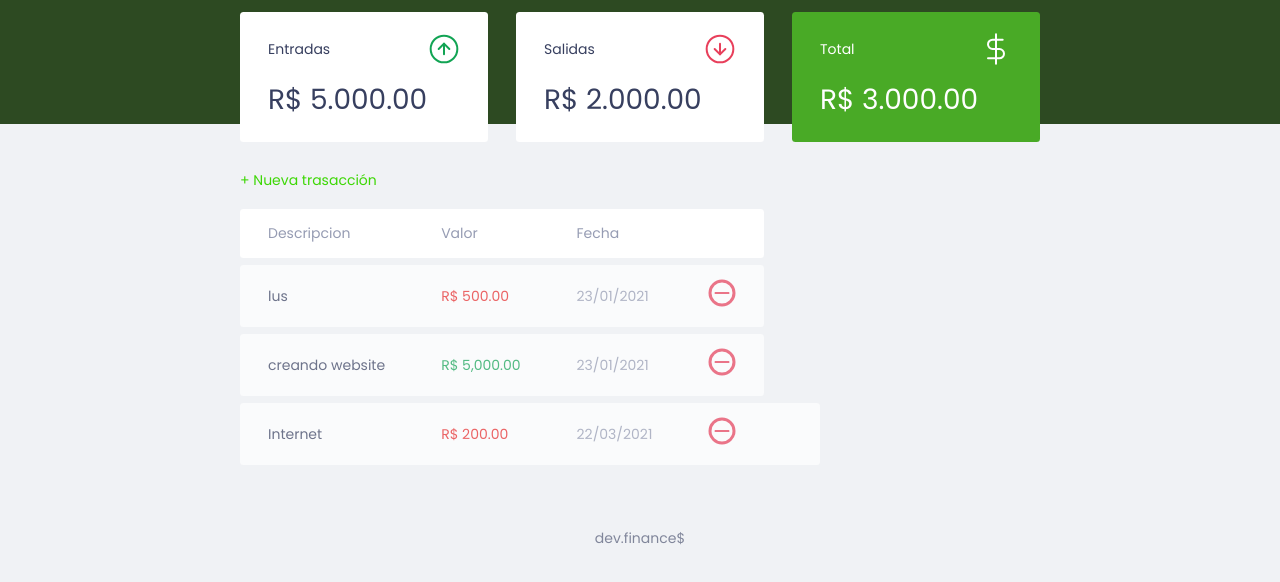
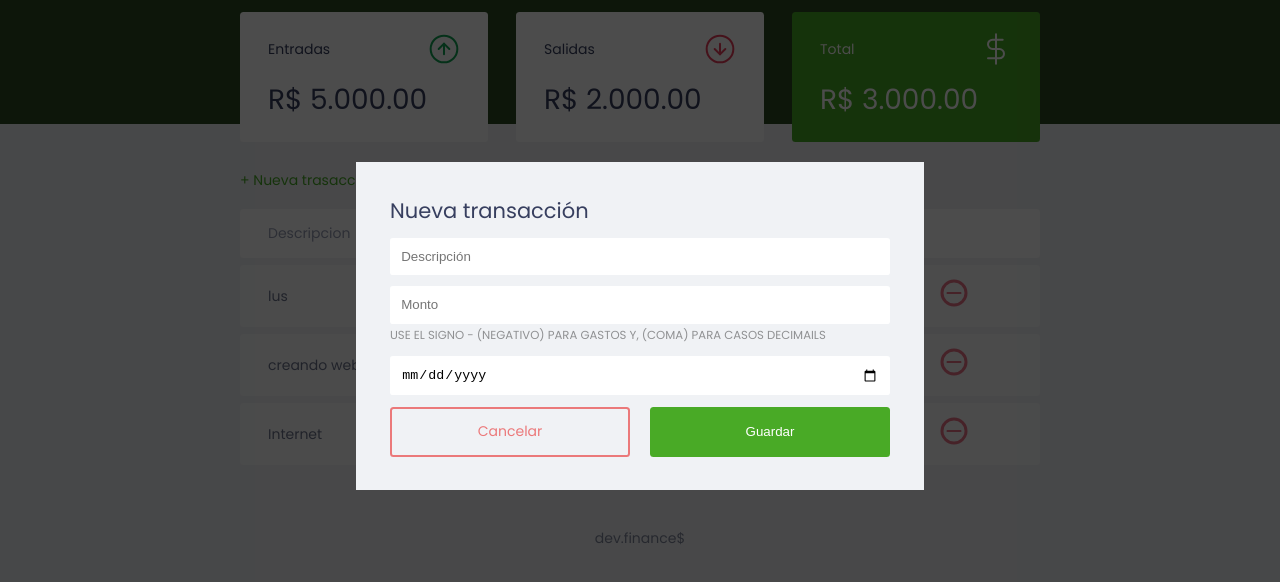
Before and after one commit to Eduardishion/practica1Rocketseat, a plain HTML site: page index.html in a window 1280 px wide. Both pictures are taken after a click on the link "+ Nueva trasacción". Shown: the part 74-656 px from the top of the page. Drawn offline with Linux system fonts and the light colour scheme.

Commit message:
aula 2 del desafio

```diff
--- a/styles.css
+++ b/css/styles.css
@@ -1,8 +1,12 @@
 /*--------------estilos globales----------- */
 /* recomnendado para aprender mas https://css-tricks.com/ */
 /* variables para colores */
+/* mequede en minuto 2:00 pero falta rectificar los botones*/
 :root{
     --dark-blue: #373f5f;
+    --green: #49AA26;
+    --ligth-green:#3dd705;
+    --red:#e92929;
 }
 /* selector universal  */
 *{
@@ -28,12 +32,12 @@ body{
 }
 
 .sr-only{
-    /* truco */
+    /* truco donde se aplican pequeños efectovisuales */
     position: absolute;
     width: 1px;
     height: 1px;
     padding: 0;
-    margin: -1px;
+    margin: -1px;/*movimos un elemento -1 */
     overflow: hidden;
     clip: rect(0,0,0,0);
     white-space: nowrap;
@@ -62,19 +66,71 @@ h2{
 
 /* --------enlaces y botones------ */
 a{
-    color: #3dd705;
+    color: var(--green);
     /* quitar el subrayado del enlace */
     text-decoration: none;
 }
 /* cuando pasas el mouse por encima */
-a:hover{
-    color: #49AA26;
+a:hover {
+    color:  var(--ligth-green);
+}
+
+
+button{
+    /*estilos para todos las etiquetas botones*/
+    /*tamalo de los botones*/
+    width: 100%;
+    height: 50px;
+    /*sin borde*/
+    border: none;
+    /*colo de letra*/
+    color: white;
+    /*color de fondo*/
+    background: var(--green);
+    /*espaciado*/
+    padding: 0;
+    /*redondeo de esquinas */
+    border-radius: 0.25rem;
+    /*cambiar el cursor a una manita */
+    cursor: pointer;
+}
+
+button:hover{
+    /*al pasar el mouse cambio de color */
+    background: var(--ligth-green);
 }
 /*la caja que tenga las dos .button .new al mismo tiempo */
 .button.new{
     display: inline-block;
     margin-bottom: .8rem;
 }
+
+.button.cancel{
+    /*dolor de letra*/
+    color: var(--red);
+    /*color del borde */
+    border: 2px var(--red) solid;
+    /*redonde de esquinas */
+    border-radius: 0.25rem;
+
+    height: 50px;
+
+    /*alineacion de texto interno del boton */
+    display: flex;
+    align-items: center;
+    justify-content: center;
+
+    /*aplicaicon de una opacidad*/
+    opacity: 0.6;
+}
+
+.button.cancel:hover{
+    opacity: 1;
+}
+
+
+
+
 /* --------enlaces y botones------ */
 
 /*--------------estilos globales----------- */
@@ -146,7 +202,7 @@ header{
 
 /* elemento que tiene la clase green */
 .card.total{
-    background: #49AA26;
+    background: var(--green);
     color: white;
 }
 
@@ -156,23 +212,29 @@ header{
 
 
 /*-----------table----------- */
+
+#transactions{
+     display: block;
+     width: 100%;
+     /* para darle flujo a un elemento sin mover los otros sin mover la pantalla completamente solo ese eleemento*/
+     /*cuando fuera necesario permite que sea fluido para usar con el dedo */
+     overflow-x: auto;
+
+}
+
 #data-table{
-    display: block;
     width: 100%;
     border-spacing: 0 0.5rem;
     color: #969cb3;
-
-    /* para darle flujo a un elemento si mover los otros ni mover la pantalla completamente*/
-    overflow-x: auto;
-
 }
 
+/*para redondear las esquinas de los primeros elementos cajas*/
 table thead tr th:first-child,
 table tbody tr td:first-child{
     border-radius: 0.25rem 0 0 0.25rem;
 }
 
-
+/*para redondear las esquinas de los ultimos  elementos cajas*/
 table thead tr th:last-child,
 table tbody tr td:last-child{
     border-radius:  0 0.25rem 0.25rem 0 ;
@@ -222,6 +284,103 @@ td.expence{
 
 /*-----------table----------- */
 
+/* ---------vista del modal-------- */
+.model-overlay{
+    /*para que use todo el tamaño de la pantalla*/
+    width: 100%;
+    height: 100%;
+    /* para un color de fondo pero con transparente usamos rgba()*/
+    background-color: rgba(0, 0, 0, 0.7);
+    /* para la posicion fija para que no se mueva al mover el scrioll*/
+    position: fixed;
+    /* para  psicionarlo desde la vertical y horizontal 0, desde arriba comensando desde el piexel 0 */
+    top: 0;
+    /* para poscionarla caja interna  de este contenedor y centrarla en horisontal y vertical*/
+    display: flex;
+    align-items: center;
+    justify-content: center;
+
+    /* para esconder el modal y se active al dar clic al boton */
+    opacity: 0;
+    visibility: hidden;
+
+    /*para que se mueva a parte superior de todas las capas */
+    z-index: 999;
+}
+
+.modal{
+    /*estilos de caja blanca */
+    background: #F0F2F5;
+    padding: 2.4rem;
+    /*para mentener el tamaño del modal */
+    /*width: 90%;*/
+    /*max-width: 500px;*/
+
+    /*mover el modal sobre las capas */
+    position: relative;
+    z-index: 1;
+}
+
+/* cuando el elemento tenga esas dos clases, cuando este activo, esta removiendo y colocando las clases */
+.model-overlay.active{
+    /* para mostrar el modal  */
+    opacity: 1;
+    /*para ocultar el modal*/
+    visibility: visible;
+}
+
+/* ---------vista del modal-------- */
+
+/* ---form del modal--- */
+#form{
+    /*para que no se pueda hacer mas pequeño solo a 500px*/
+    max-width: 500px;
+}
+
+#form h2{
+    /*quitar el margen al h2*/
+   margin-top: 0;
+
+}
+
+input{
+    /* para quitar borde de input */
+    border: none;
+    /* para un borde redondo */
+    border-radius: 0.2rem;
+    /* relleno interno */
+    padding: 0.8rem;
+    /* para hacer que el input ocupe todo el espacio en el div */
+    width: 100%;
+}
+
+.input-group{
+    /*para colocar margen a los inputs en la parte superior */
+    margin-top: 0.8rem;
+}
+
+.input-group small{
+    /*para darle una opacidad al texto del small*/
+    opacity: 0.4;
+}
+
+.input-group.actions{
+    /*para alinear los botonos en forma vertical */
+    display: flex;
+    justify-content: space-between;
+    align-items: center;
+}
+
+.input-group.actions .button, .input-group.actions button{
+    width: 48%;
+}
+/* ---form del modal--- */
+
+/* ---------vista del modal-------- */
+
+
+
+
 
 /*-----------contenedor footer----------- */
 footer{
@@ -232,15 +391,18 @@ footer{
 }
 /*-----------contenedor footer----------- */
 
-
+/*--------------------------nedia querys y responsive------------------------------*/
 
 /*-----------media querys ----------- */
-/*breakpoints*/
+/*breakpoints para patalla */
 @media(min-width:800px){
     html{
         /* descubir a cuanto equivale utiliando regla de 3 */
         font-size: 87.5%; /*equivale a */
     }
+    /*aqui es donde el contender se transfome en 3 columnas al tener la pantalla de escritorio
+     al palicar display: grid;
+    */
     #balance{
         /* uso de grid layout */
         display: grid;
@@ -252,4 +414,4 @@ footer{
         gap: 2rem;
     }
 }
-/*-----------media querys ----------- */
+/*-----------media querys -----------
--- a/index.html
+++ b/index.html
@@ -7,7 +7,7 @@
     <title>Page Balance</title>
     <link rel="preconnect" href="https://fonts.gstatic.com">
     <link href="https://fonts.googleapis.com/css2?family=Poppins:ital,wght@0,300;0,400;0,700;1,200&display=swap" rel="stylesheet">
-    <link rel="stylesheet" href="styles.css">
+    <link rel="stylesheet" href="css/styles.css">
   </head>
   <body>
     <header>
@@ -44,7 +44,7 @@
       </section>
       <section id="transactions">
         <h2 class="sr-only" >Transacciones</h2>
-        <a href="#" class="button new">
+        <a href="#" class="button new" onclick="Modal.open()">
           + Nueva trasacción
         </a>
         <table id="data-table">
@@ -74,14 +74,46 @@
               <td class="expence">R$ 200.00</td>
               <td class="date">22/03/2021</td>
               <td> <img src="./assets/minus.svg" alt="Remove"></td>
-              <td></td>
             </tr>
           </tbody>
         </table>
       </section>
     </main>
+    <!-- modal que se posiciona enfrente de toda la pantalla -->
+    <div class="model-overlay"><!--caja transparente,  al quitar clase de "active" con javascript se oculta el modal -->
+      <div class="modal"><!--caja blanca-->
+        <div id="form">
+          <h2>Nueva transacción</h2>
+          <form action="" method="post" >
+                <div class="input-group">
+                  <label class="sr-only" for="description">Descripción</label>
+                  <!-- value para crear un valor por default -->
+                  <input type="text" name="description" id="description" placeholder="Descripción">
+                </div>
+                <div class="input-group">
+                    <label class="sr-only" for="amount">Monto</label>
+                    <!-- value para crear un valor por default -->
+                    <input step="0.01" type="number" name="amount" id="amount" placeholder="Monto">
+                    <small class="help">
+                      USE EL SIGNO - (NEGATIVO) PARA GASTOS Y, (COMA) PARA CASOS DECIMAILS
+                    </small>
+                </div>
+                <div class="input-group">
+                  <label class="sr-only" for="date">Fecha</label>
+                  <!-- value para crear un valor por default -->
+                  <input type="date" name="date" id="date" >
+                </div>
+                <div class="input-group actions">
+                  <a href="#" class="button cancel" onclick="Modal.close()">Cancelar</a>
+                  <button>Guardar</button>
+                </div>
+          </form>
+        </div>
+      </div>
+    </div>
     <footer class="container">
       <p>dev.finance$</p>
     </footer>
+    <script type="text/javascript" src="js/metodos.js"></script><!--el script despues de footer -->
   </body>
 </html>
--- /dev/null
+++ b/js/metodos.js
@@ -0,0 +1,31 @@
+
+
+//definicion de objeto modal
+const Modal = {
+	open(){
+		//abrir modal
+		//lo usamos para agregar la clase active
+		//alert("se dio clic");
+		//con el uso del objeto DOM podemos manipular cualquier elemento html
+
+		//seleccionamos el contendedor
+		const contendedor = document.querySelector("div.model-overlay");
+		//y le agregamos la clase active
+		contendedor.classList.add("active");
+
+
+
+
+	},
+	close(){
+		//cerrar modal
+		//lo usamos para quitar la clase
+
+		//seleccionamos el contendedor
+		const contendedor = document.querySelector("div.model-overlay");
+		//y le removeos  la clase active
+		contendedor.classList.remove("active");
+
+
+	}
+}
```
